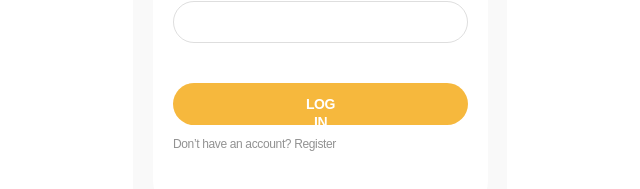
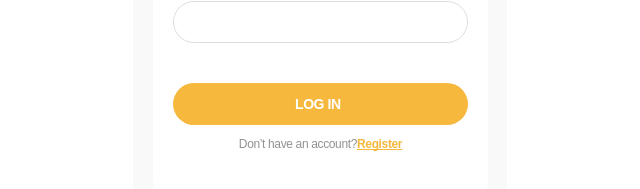
Before and after one commit to olehsolonin/Petlove, a React (Vite) app: page /login in a window 1280 px wide. Shown: the part 581-770 px from the top of the page, without its empty margins (320-960 px from the left). Built offline with nearby package versions, Linux system fonts and the light colour scheme.

Commit message:
create register page and fix login part

```diff
--- a/src/components/App/App.jsx
+++ b/src/components/App/App.jsx
@@ -3,6 +3,7 @@ import { Routes, Route, NavLink } from "react-router-dom";
 import MainPage from "../../pages/MainPage/MainPage.jsx";
 import HomePage from "../../pages/HomePage/HomePage.jsx";
 import LoginPage from "../../pages/LoginPage/LoginPage.jsx";
+import RegistrationPage from "../../pages/RegistrationPage/RegistrationPage.jsx";
 
 function App() {
   return (
@@ -11,6 +12,7 @@ function App() {
         <Route path="/" element={<MainPage />} />
         <Route path="/home" element={<HomePage />} />
         <Route path="/login" element={<LoginPage />} />
+        <Route path="/register" element={<RegistrationPage />} />
         {/* <Route path="*" element={<NotFound />} /> */}
       </Routes>
     </div>
--- a/src/components/LoginForm/LoginForm.jsx
+++ b/src/components/LoginForm/LoginForm.jsx
@@ -1,5 +1,6 @@
 import { Formik, Form, Field } from "formik";
 import css from "./LoginForm.module.css";
+import { NavLink } from "react-router-dom";
 
 export default function LoginForm() {
   return (
@@ -19,7 +20,14 @@ export default function LoginForm() {
             <button type="submit" className={css.button}>
               Log In
             </button>
-            <p className={css.footerText}>Don’t have an account? Register</p>
+            <p className={css.footerText}>
+              Don’t have an account?{" "}
+              <span className={css.registerLink}>
+                <nav className={css.nav}>
+                  <NavLink to="/register">Register</NavLink>
+                </nav>
+              </span>
+            </p>
           </div>
         </Form>
       </Formik>
--- a/src/components/LoginForm/LoginForm.module.css
+++ b/src/components/LoginForm/LoginForm.module.css
@@ -51,7 +51,7 @@
 
 .button {
   border-radius: 30px;
-  padding: 12px 126px;
+  padding: 12px 122px;
   width: 295px;
   height: 42px;
   background: #f6b83d;
@@ -73,4 +73,14 @@
   line-height: 117%;
   letter-spacing: -0.03em;
   color: rgba(38, 38, 38, 0.5);
+  display: flex;
+  flex-direction: row;
+  justify-content: center;
 }
+
+.registerLink {
+  font-weight: 700;
+  text-decoration: underline;
+  text-decoration-skip-ink: none;
+  color: #f6b83d;
+}
--- a/src/pages/LoginPage/LoginPage.jsx
+++ b/src/pages/LoginPage/LoginPage.jsx
@@ -1,6 +1,6 @@
 import Login from "../../components/Login/Login.jsx";
 
-export default function HomePage() {
+export default function LoginPage() {
   return (
     <>
       <Login />
--- /dev/null
+++ b/src/pages/RegistrationPage/RegistrationPage.jsx
@@ -0,0 +1,5 @@
+import css from "./RegistrationPage.module.css";
+
+export default function RegistrationPage() {
+  return <p>salam brat</p>;
+}
```
Also changed, not shown: src/pages/RegistrationPage/RegistrationPage.module.css (added).
